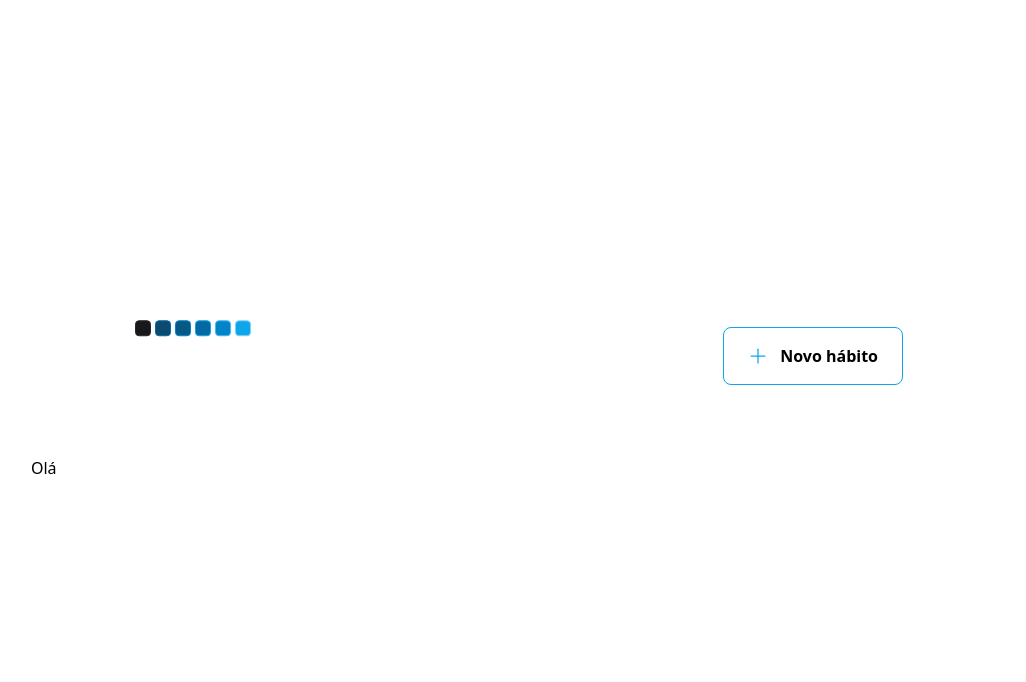
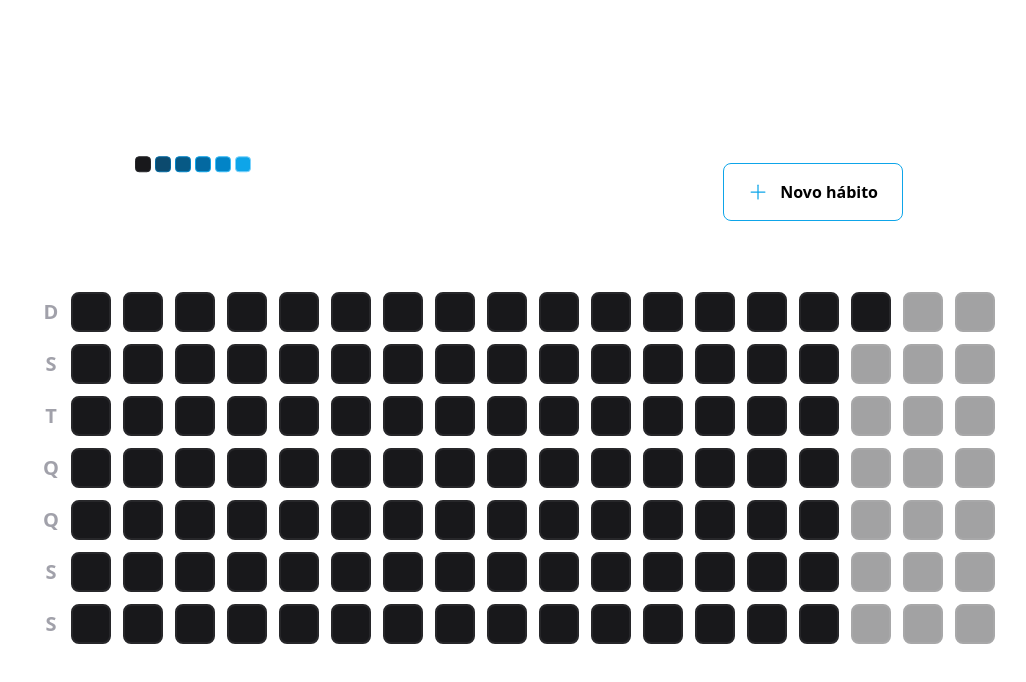
Before and after one commit to gafanhotoalexandre/habits-web, a React app: page / in a window 1280 px wide. Shown: the top 682 px of the page, without its empty margins (121-1147 px from the left). Built offline with nearby package versions, Linux system fonts and the light colour scheme; the HTML template or start-up script is replaced by a standard one.

Commit message:
desenvolvendo a tabela de sumario

```diff
--- a/package.json
+++ b/package.json
@@ -9,6 +9,7 @@
     "preview": "vite preview"
   },
   "dependencies": {
+    "dayjs": "^1.11.7",
     "phosphor-react": "^1.4.1",
     "react": "^18.2.0",
     "react-dom": "^18.2.0"
--- a/src/components/Habit.tsx
+++ /dev/null
@@ -1,9 +0,0 @@
-interface HabitProps {
-	completed?: number;
-}
-
-export function Habit({ completed }: HabitProps) {
-	return (
-		<div className="bg-zinc-900 w-10 h-10 text-white rounded m-2 flex justify-center items-center">{completed}</div>
-	)
-}
--- /dev/null
+++ b/src/components/HabitDay.tsx
@@ -0,0 +1,9 @@
+// interface HabitDayProps {
+// 	completed?: number;
+// }
+
+export function HabitDay() {
+	return (
+		<div className="w-10 h-10 bg-zinc-900 border-2 border-zinc-800 rounded-lg"></div>
+	)
+}
--- a/src/components/SummaryTable.tsx
+++ b/src/components/SummaryTable.tsx
@@ -1,5 +1,49 @@
+import { generateDatesFromYearBeginning } from "../utils/generate-dates-from-year-beginning";
+import { HabitDay } from "./HabitDay";
+
+const weekDays = [
+	'D',
+	'S',
+	'T',
+	'Q',
+	'Q',
+	'S',
+	'S'
+];
+
+const summaryDates = generateDatesFromYearBeginning();
+
+const minimumSummaryDatesSize = 18 * 7;
+const amountOfDaysToFill = minimumSummaryDatesSize - summaryDates.length
+
 export function SummaryTable() {
 	return (
-		<div>Olá</div>
+		<div className="w-full flex">
+			<aside className="grid grid-rows-7 grid-flow-row gap-3">
+
+				{weekDays.map((weekDay, index) => (
+					<div
+						key={`${weekDay} - ${index}`}
+						className="text-zinc-400 text-xl h-10 w-10 font-bold flex items-center justify-center"
+					>
+						{weekDay}
+					</div>
+				))}
+
+			</aside>
+
+			<main className="grid grid-rows-7 grid-flow-col gap-3">
+				{summaryDates.map(date => (
+					<HabitDay key={date.toString()} />
+				))}
+
+				{amountOfDaysToFill > 0 && Array.from({ length: amountOfDaysToFill }).map((_, index) => (
+					<div
+						key={index}
+						className="w-10 h-10 bg-zinc-900 border-2 border-zinc-800 rounded-lg opacity-40 cursor-not-allowed"
+					/>
+				))}
+			</main>
+		</div>
 	);
 }
--- /dev/null
+++ b/src/utils/generate-dates-from-year-beginning.ts
@@ -0,0 +1,16 @@
+import dayjs from "dayjs";
+
+export function generateDatesFromYearBeginning() {
+	const firstDayOfTheYear = dayjs().startOf('year');
+	const today = new Date();
+
+	const dates = [];
+	let compareDate = firstDayOfTheYear;
+
+	while (compareDate.isBefore(today)) {
+		dates.push(compareDate.toDate());
+		compareDate = compareDate.add(1, 'day');
+	}
+
+	return dates;
+}
--- a/tailwind.config.js
+++ b/tailwind.config.js
@@ -8,6 +8,9 @@
     extend: {
 			colors: {
 				background: '#09090a'
+			},
+			gridTemplateRows: {
+				7: 'repeat(7, minmax(0, 1fr))'
 			}
 		},
   },
```
Also changed, not shown: 1 other file (tests, documents, lock files or other folders).
